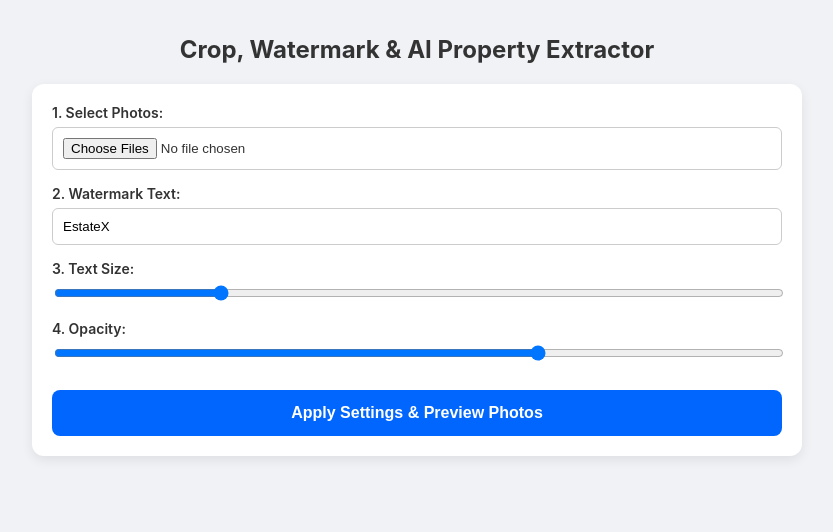
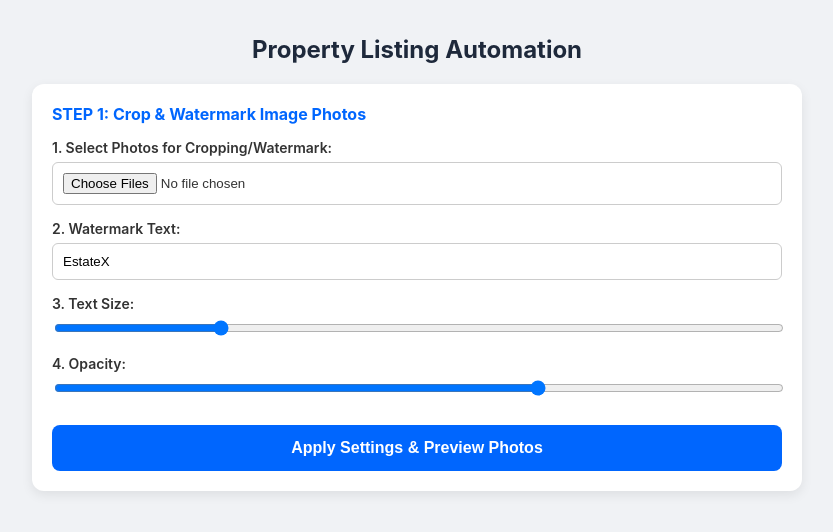
Before and after one commit to pawandevprasad03112010-crypto/FULLEST, a Flask app: page / in a window 1280 px wide. Shown: the top 532 px of the page, without its empty margins (223-1056 px from the left). Run offline with Flask 3, Linux system fonts and the light colour scheme; some libraries are stand-ins or nearby versions.

Commit message:
Update index.html

```diff
--- a/templates/index.html
+++ b/templates/index.html
@@ -3,7 +3,7 @@
 <head>
   <meta charset="UTF-8">
   <meta name="viewport" content="width=device-width, initial-scale=1.0">
-  <title>Crop, Watermark & AI Property Extractor</title>
+  <title>Property Tool - Crop, Watermark & AI Extractor</title>
 
   <link rel="stylesheet" href="https://cdnjs.cloudflare.com/ajax/libs/cropperjs/1.5.13/cropper.min.css">
 
@@ -17,8 +17,8 @@
       margin: 0 auto;
       color: #333;
     }
-    h2 { text-align: center; margin-bottom: 20px; }
-    .controls {
+    h2 { text-align: center; margin-bottom: 20px; color: #1e293b; }
+    .card-box {
       background: #ffffff;
       padding: 20px;
       border-radius: 12px;
@@ -164,7 +164,6 @@
       box-shadow: 0 2px 4px rgba(0,0,0,0.2);
       z-index: 10;
     }
-    .remove-btn:hover { background: #dc2626; }
 
     .processed-img {
       width: 100%;
@@ -175,14 +174,17 @@
       border: 1px solid #e2e8f0;
     }
 
-    #jsonResultSection {
-      margin-top: 30px;
-      background: #fff;
-      padding: 20px;
-      border-radius: 12px;
-      box-shadow: 0 4px 12px rgba(0,0,0,0.08);
+    .status-text {
+      text-align: center;
+      font-weight: bold;
+      color: #0066fe;
+      margin-top: 10px;
+    }
+
+    #urlListSection, #aiExtractSection, #jsonResultSection {
       display: none;
     }
+
     pre {
       background: #0d1117;
       color: #7ee787;
@@ -191,21 +193,28 @@
       overflow-x: auto;
       font-size: 13px;
     }
-    .status-text {
-      text-align: center;
-      font-weight: bold;
-      color: #0066fe;
-      margin-top: 10px;
+
+    .badge {
+      background: #dcfce7;
+      color: #166534;
+      padding: 6px 12px;
+      border-radius: 20px;
+      font-size: 13px;
+      display: inline-block;
+      margin-bottom: 10px;
     }
   </style>
 </head>
 <body>
 
-  <h2>Crop, Watermark & AI Property Extractor</h2>
+  <h2>Property Listing Automation</h2>
 
-  <div class="controls">
+  <!-- Step 1 Box -->
+  <div class="card-box">
+    <div style="font-weight:bold; font-size:16px; margin-bottom:15px; color:#0066fe;">STEP 1: Crop & Watermark Image Photos</div>
+
     <div class="control-group">
-      <label>1. Select Photos:</label>
+      <label>1. Select Photos for Cropping/Watermark:</label>
       <input type="file" id="imageInput" multiple accept="image/*">
     </div>
 
@@ -233,12 +242,34 @@
     <div class="section-heading">Processed Photos Preview</div>
     <div class="processed-grid" id="processedGrid"></div>
 
-    <button class="btn btn-green" id="getAllUrlsBtn">Upload to Cloudinary & Extract JSON</button>
+    <button class="btn btn-green" id="uploadCloudinaryBtn">1. Upload Processed Photos to Cloudinary</button>
     <div id="statusText" class="status-text"></div>
   </div>
 
-  <div id="jsonResultSection">
-    <div class="section-heading" style="text-align:left; color:#10b981;">AI Extracted JSON Result:</div>
+  <!-- Step 1 Result: Cloudinary URLs -->
+  <div id="urlListSection" class="card-box">
+    <span class="badge">✔ Cloudinary Upload Complete!</span>
+    <div style="font-weight:bold; margin-bottom:10px;">Generated Image URLs:</div>
+    <pre id="urlDisplay"></pre>
+  </div>
+
+  <!-- Step 2 Box: Upload Data Images for Gemini AI -->
+  <div id="aiExtractSection" class="card-box" style="border: 2px solid #8b5cf6;">
+    <div style="font-weight:bold; font-size:16px; margin-bottom:10px; color:#8b5cf6;">STEP 2: Extract Data with Gemini AI</div>
+    <p style="font-size:13px; color:#666; margin-bottom:15px;">Now select the original property detail images/screenshots to extract JSON data.</p>
+
+    <div class="control-group">
+      <label>Select Original/Raw Detail Images:</label>
+      <input type="file" id="dataImagesInput" multiple accept="image/*">
+    </div>
+
+    <button class="btn btn-purple" id="extractJsonBtn">2. Extract Property JSON with Gemini AI</button>
+    <div id="aiStatusText" class="status-text"></div>
+  </div>
+
+  <!-- Final JSON Result Box -->
+  <div id="jsonResultSection" class="card-box">
+    <div class="section-heading" style="text-align:left; color:#10b981;">Final AI Extracted JSON:</div>
     <pre id="jsonDisplay"></pre>
     <button class="btn btn-purple" id="copyJsonBtn">Copy JSON Code</button>
   </div>
@@ -255,8 +286,17 @@
 
     const processedSection = document.getElementById('processedSection');
     const processedGrid = document.getElementById('processedGrid');
-    const getAllUrlsBtn = document.getElementById('getAllUrlsBtn');
+    const uploadCloudinaryBtn = document.getElementById('uploadCloudinaryBtn');
     const statusText = document.getElementById('statusText');
+
+    const urlListSection = document.getElementById('urlListSection');
+    const urlDisplay = document.getElementById('urlDisplay');
+
+    const aiExtractSection = document.getElementById('aiExtractSection');
+    const dataImagesInput = document.getElementById('dataImagesInput');
+    const extractJsonBtn = document.getElementById('extractJsonBtn');
+    const aiStatusText = document.getElementById('aiStatusText');
+
     const jsonResultSection = document.getElementById('jsonResultSection');
     const jsonDisplay = document.getElementById('jsonDisplay');
     const copyJsonBtn = document.getElementById('copyJsonBtn');
@@ -264,6 +304,7 @@
     let cropperInstances = [];
     let wmPositions = [];
     let processedBlobs = [];
+    let uploadedCloudinaryUrls = [];
 
     const readFileAsDataURL = (file) => {
       return new Promise((resolve) => {
@@ -280,6 +321,8 @@
       processedBlobs = [];
       gallery.innerHTML = '';
       processedSection.style.display = 'none';
+      urlListSection.style.display = 'none';
+      aiExtractSection.style.display = 'none';
       jsonResultSection.style.display = 'none';
       processedGrid.innerHTML = '';
       statusText.innerText = '';
@@ -444,6 +487,8 @@
 
       processedGrid.innerHTML = '';
       processedBlobs = [];
+      urlListSection.style.display = 'none';
+      aiExtractSection.style.display = 'none';
       jsonResultSection.style.display = 'none';
       statusText.innerText = '';
 
@@ -458,7 +503,6 @@
 
         const card = document.createElement('div');
         card.className = 'processed-card';
-        card.setAttribute('data-blob-index', currentSerial - 1);
         card.innerHTML = `
           <div class="card-number">#${currentSerial}</div>
           <button class="remove-btn" title="Remove Photo">✕</button>
@@ -487,13 +531,13 @@
       }
     });
 
-    getAllUrlsBtn.addEventListener('click', async () => {
-      if (processedBlobs.length === 0) return alert('No photos to process!');
+    // STEP 1: Upload Edited Images to Cloudinary only
+    uploadCloudinaryBtn.addEventListener('click', async () => {
+      if (processedBlobs.length === 0) return alert('No processed photos to upload!');
 
-      getAllUrlsBtn.disabled = true;
-      getAllUrlsBtn.innerText = 'Processing Images & Extracting AI Data...';
-      statusText.innerText = 'Uploading to Cloudinary & Running AI Extraction...';
-      jsonResultSection.style.display = 'none';
+      uploadCloudinaryBtn.disabled = true;
+      uploadCloudinaryBtn.innerText = 'Uploading to Cloudinary...';
+      statusText.innerText = 'Uploading images to Cloudinary...';
 
       const formData = new FormData();
       processedBlobs.forEach((blob, i) => {
@@ -502,7 +546,55 @@
       });
 
       try {
-        const res = await fetch('/api/upload-multiple', {
+        const res = await fetch('/api/upload-cloudinary', {
+          method: 'POST',
+          body: formData
+        });
+
+        const resData = await res.json();
+
+        if (resData.success && resData.urls) {
+          uploadedCloudinaryUrls = resData.urls;
+          urlDisplay.innerText = JSON.stringify(uploadedCloudinaryUrls, null, 2);
+
+          urlListSection.style.display = 'block';
+          aiExtractSection.style.display = 'block';
+
+          statusText.innerText = 'Cloudinary Upload Successful!';
+          aiExtractSection.scrollIntoView({ behavior: 'smooth' });
+        } else {
+          alert(`Upload Failed: ${resData.error || 'Unknown error'}`);
+          statusText.innerText = 'Upload Failed!';
+        }
+      } catch (err) {
+        console.error(err);
+        alert('Cloudinary Upload Error!');
+        statusText.innerText = 'Upload Failed!';
+      } finally {
+        uploadCloudinaryBtn.disabled = false;
+        uploadCloudinaryBtn.innerText = '1. Upload Processed Photos to Cloudinary';
+      }
+    });
+
+    // STEP 2: Send Raw Photos + Cloudinary URLs to Gemini AI
+    extractJsonBtn.addEventListener('click', async () => {
+      const dataFiles = dataImagesInput.files;
+      if (!dataFiles || dataFiles.length === 0) {
+        return alert('Please select raw detail photos to extract data!');
+      }
+
+      extractJsonBtn.disabled = true;
+      extractJsonBtn.innerText = 'Gemini AI Extracting Data...';
+      aiStatusText.innerText = 'Reading images & generating JSON...';
+
+      const formData = new FormData();
+      for (let i = 0; i < dataFiles.length; i++) {
+        formData.append('data_images', dataFiles[i]);
+      }
+      formData.append('cloudinary_urls', JSON.stringify(uploadedCloudinaryUrls));
+
+      try {
+        const res = await fetch('/api/extract-json', {
           method: 'POST',
           body: formData
         });
@@ -512,19 +604,19 @@
         if (resData.success && resData.data) {
           jsonDisplay.innerText = JSON.stringify(resData.data, null, 2);
           jsonResultSection.style.display = 'block';
-          statusText.innerText = 'Success! Cloudinary Upload & AI Extraction Complete!';
+          aiStatusText.innerText = 'JSON Extraction Complete!';
           jsonResultSection.scrollIntoView({ behavior: 'smooth' });
         } else {
-          alert(`Failed: ${resData.error || 'Unknown error'}`);
-          statusText.innerText = 'Process Failed!';
+          alert(`Extraction Failed: ${resData.error || 'Unknown error'}`);
+          aiStatusText.innerText = 'Extraction Failed!';
         }
       } catch (err) {
         console.error(err);
-        alert('Upload/Extraction Error!');
-        statusText.innerText = 'Failed!';
+        alert('AI Extraction Error!');
+        aiStatusText.innerText = 'Extraction Failed!';
       } finally {
-        getAllUrlsBtn.disabled = false;
-        getAllUrlsBtn.innerText = 'Upload to Cloudinary & Extract JSON';
+     extractJsonBtn.disabled = false;
+        extractJsonBtn.innerText = '2. Extract Property JSON with Gemini AI';
       }
     });
 
@@ -541,4 +633,4 @@
     });
   </script>
 </body>
-        </html>
+</html>
```
